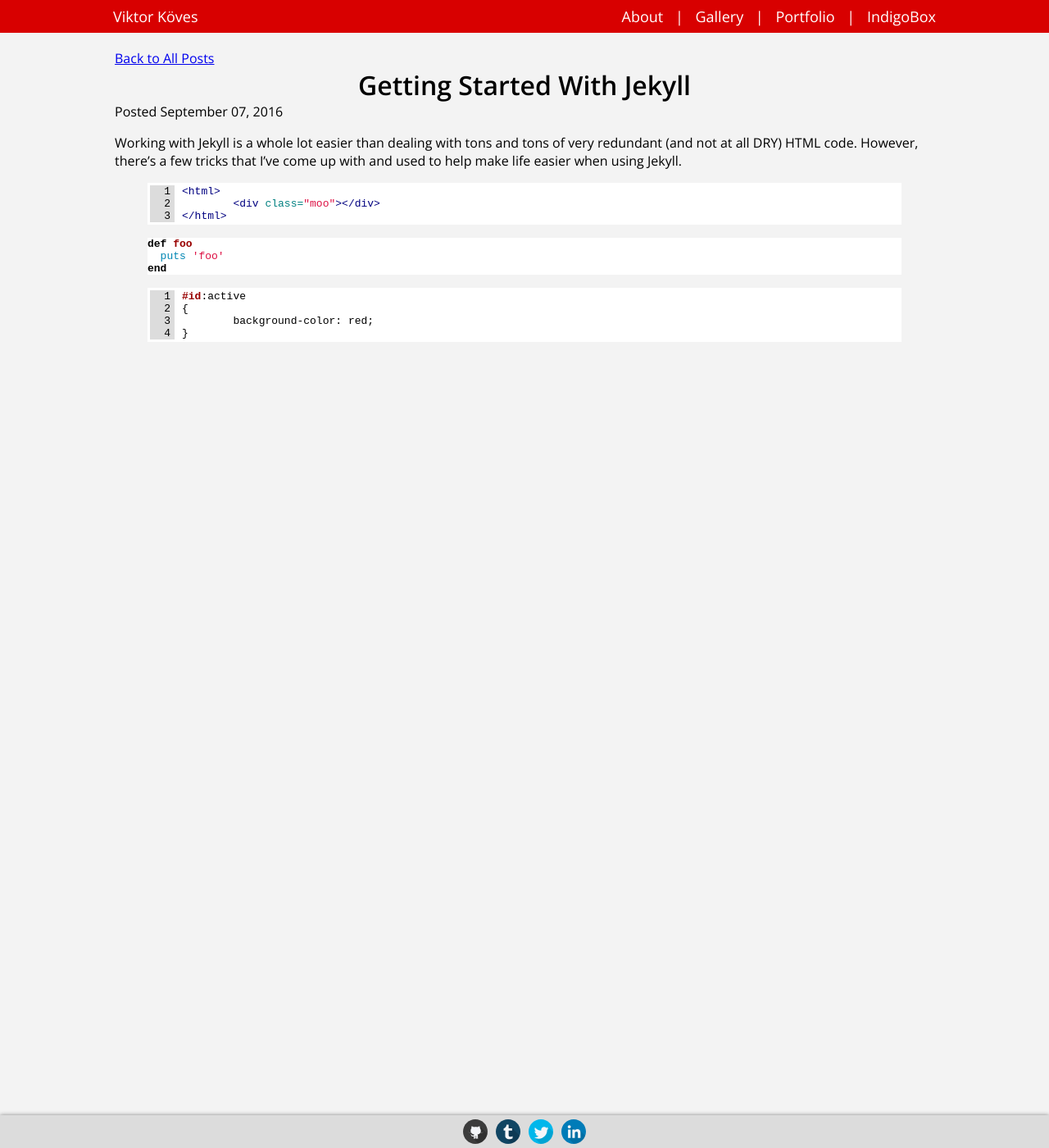
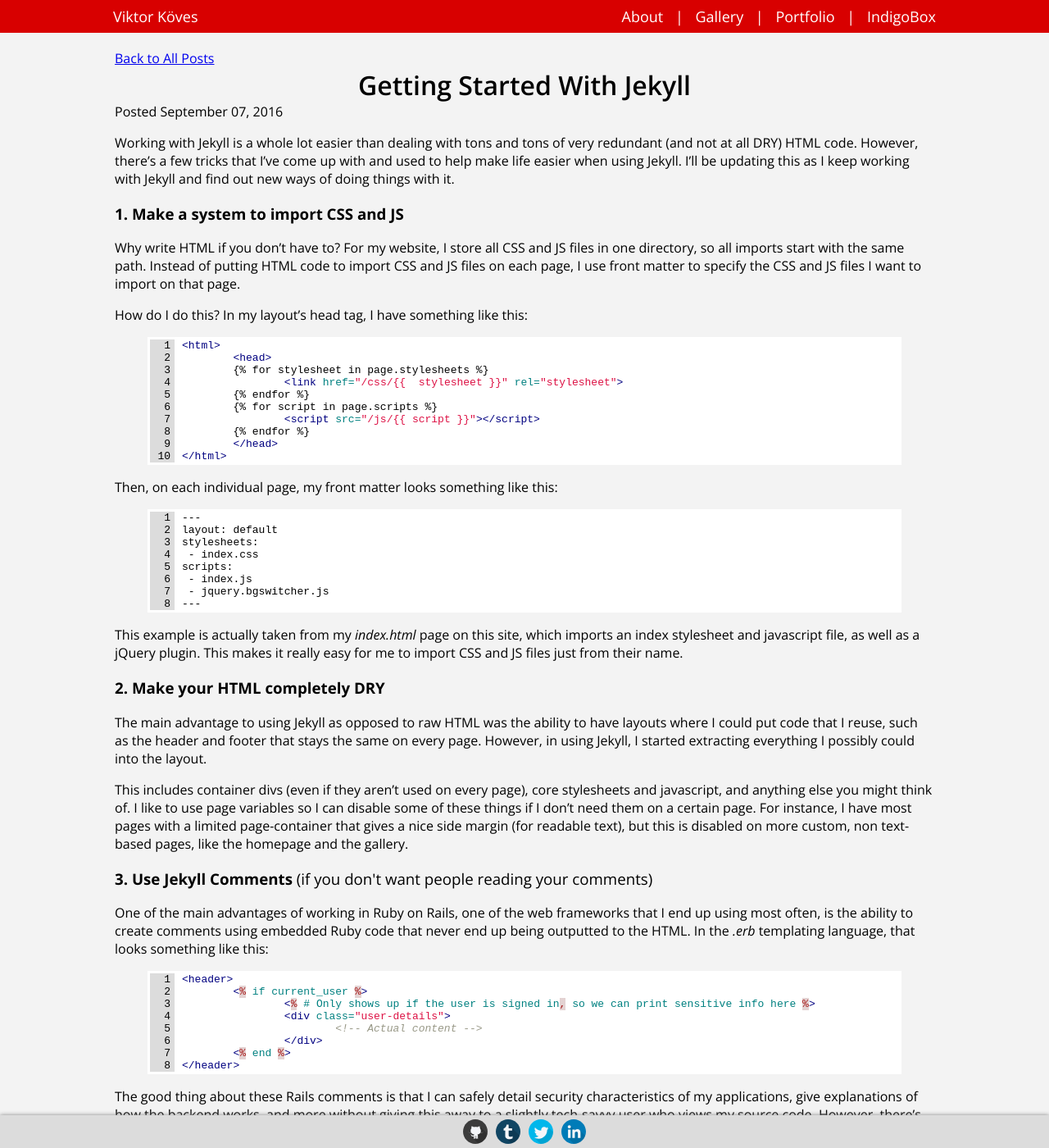
Before and after one commit to vkoves/vkoves.github.io, a Jekyll site: the page built from _posts/2016-09-07-getting-started-with-jekyll.md, in a window 1280 px wide and 1400 px high. Shown: the whole window at 82% size. Built offline with Jekyll 4.4.1, drawn with Linux system fonts in a browser that asks for light colours; some of the changed text lies outside the part shown.

Commit message:
POST - Updated the Getting Started with Jekyll post with some actual advice

```diff
--- a/_posts/2016-09-07-getting-started-with-jekyll.md
+++ b/_posts/2016-09-07-getting-started-with-jekyll.md
@@ -6,23 +6,115 @@ isPost: true
 Working with Jekyll is a whole lot easier than dealing with tons and tons
 of very redundant (and not at all DRY) HTML code. However, there's a few
 tricks that I've come up with and used to help make life easier when using
-Jekyll.
+Jekyll. I'll be updating this as I keep working with Jekyll and find out
+new ways of doing things with it.
+
+<h3 class="left-align">
+	1. Make a system to import CSS and JS
+</h3>
+
+Why write HTML if you don't have to? For my website, I store all CSS and JS
+files in one directory, so all imports start with the same path. Instead of
+putting HTML code to import CSS and JS files on each page, I use front matter
+to specify the CSS and JS files I want to import on that page.
+
+How do I do this? In my layout's head tag, I have something like this:
 
 {% highlight html linenos %}
+{% raw %}
 <html>
-	<div class="moo"></div>
+	<head>
+	{% for stylesheet in page.stylesheets %}
+		<link href="/css/{{  stylesheet }}" rel="stylesheet">
+	{% endfor %}
+	{% for script in page.scripts %}
+		<script src="/js/{{ script }}"></script>
+	{% endfor %}
+	</head>
 </html>
+{% endraw %}
 {% endhighlight %}
 
-{% highlight ruby %}
-def foo
-  puts 'foo'
-end
+Then, on each individual page, my front matter looks something like this:
+
+{% highlight html linenos %}
+---
+layout: default
+stylesheets:
+ - index.css
+scripts:
+ - index.js
+ - jquery.bgswitcher.js
+---
 {% endhighlight %}
 
-{% highlight css linenos %}
-#id:active
-{
-	background-color: red;
-}
+This example is actually taken from my <i>index.html</i> page on this site,
+which imports an index stylesheet and javascript file, as well as a jQuery
+plugin. This makes it really easy for me to import CSS and JS files just
+from their name.
+
+<h3 class="left-align">
+	2. Make your HTML completely DRY
+</h3>
+
+The main advantage to using Jekyll as opposed to raw HTML was the ability
+to have layouts where I could put code that I reuse, such as the header and
+footer that stays the same on every page. However, in using Jekyll, I started
+extracting everything I possibly could into the layout.
+
+This includes container divs (even if they aren't used on every page), core
+stylesheets and javascript, and anything else you might think of. I like to
+use page variables so I can disable some of these things if I don't need them
+on a certain page. For instance, I have most pages with a limited page-container
+that gives a nice side margin (for readable text), but this is disabled on more
+custom, non text-based pages, like the homepage and the gallery.
+
+
+<h3 class="left-align">
+	3. Use Jekyll Comments <span class="no-bold">(if you don't want people
+	reading your comments)</span>
+</h3>
+
+One of the main advantages of working in Ruby on Rails, one of the web frameworks
+that I end up using most often, is the ability to create comments using embedded
+Ruby code that never end up being outputted to the HTML. In the <i>.erb</i>
+templating language, that looks something like this:
+
+{% highlight html linenos %}
+<header>
+	<% if current_user %>
+		<% # Only shows up if the user is signed in, so we can print sensitive info here %>
+		<div class="user-details">
+			<!-- Actual content -->
+		</div>
+	<% end %>
+</header>
 {% endhighlight %}
+
+The good thing about these Rails comments is that I can safely detail security
+characteristics of my applications, give explanations of how the backend works,
+and more without giving this away to a slightly tech-savvy user who views my
+source code. However, there's no way of putting comments in HTML that don't even
+show up in source without some kind of pre-processing, which is where Jekyll has
+been my saving grace.
+
+Although I don't really need Jekyll comments (and my real source is on Github
+anyway), I still find Jekyll comments useful for creating nice and clean HTML
+output. If you aren't aware, you can do comments in Jekyll using the standard
+Liquid syntax. Here's that same Ruby on Rails embedded example converted into
+Liquid for Jekyll:
+
+{% highlight html linenos %}
+{% raw %}
+<header>
+	{% if current_user %}
+		{% comment %}
+			Only shows up if the user is signed in, so we can print sensitive info here
+		{% endcomment %}
+		<div class="user-details">
+			<!-- Actual content -->
+		</div>
+	{% endif %}
+</header>
+{% endraw %}
+{% endhighlight %}
--- a/css/main.css
+++ b/css/main.css
@@ -534,3 +534,4 @@ h4 { font-weight: 600; margin-top: 10px; }
 	-webkit-filter: blur(5px);
 }
 .left-align { text-align: left; }
+.no-bold { font-weight: normal; }
```
